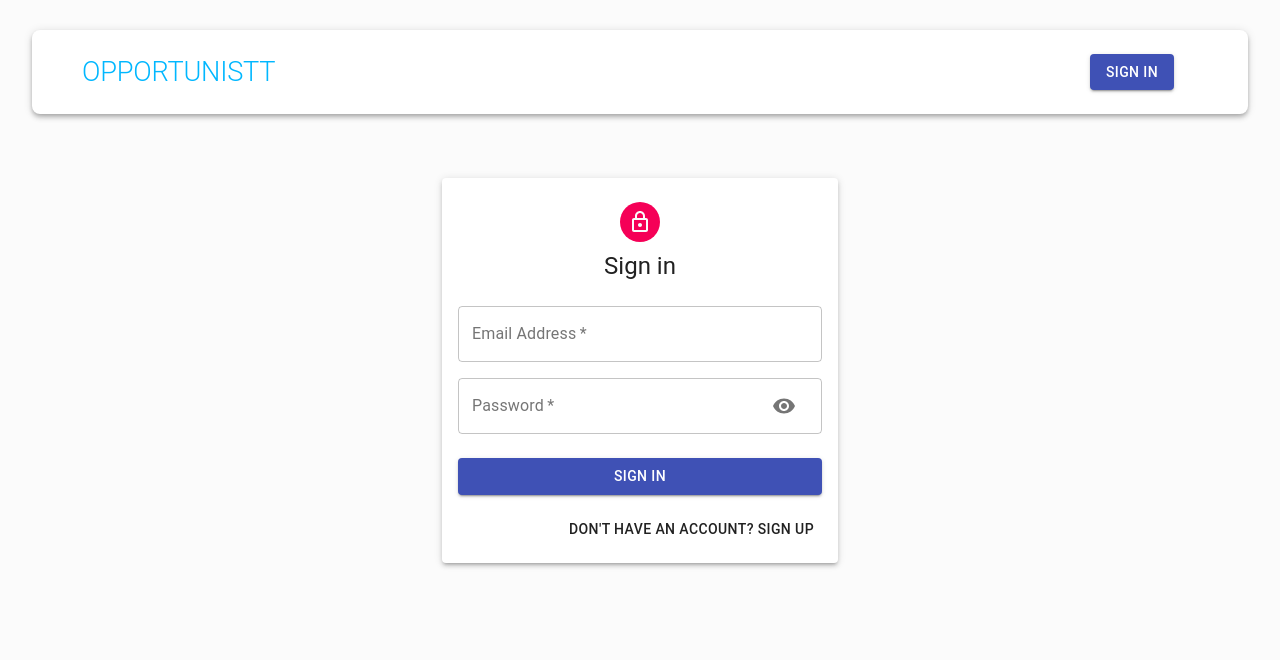
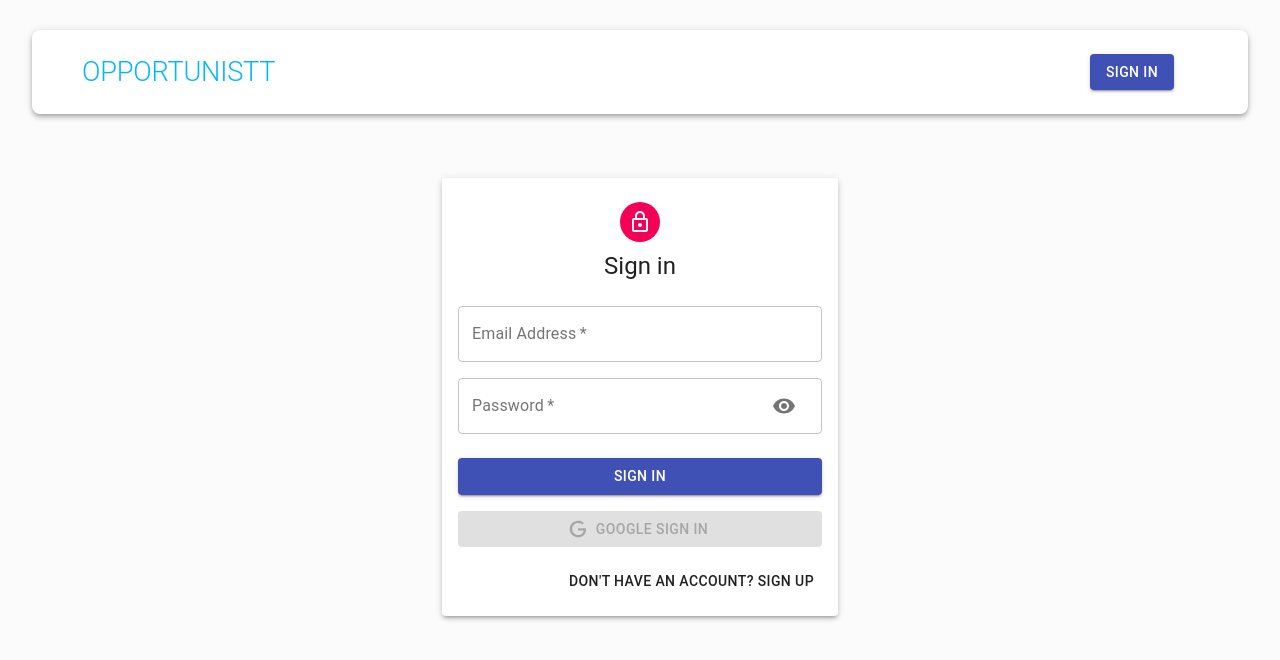
Before and after one commit to gnikita432/Opportunistt, a React (Create React App) app in the folder client/: page /auth in a window 1280 px wide. Shown: the top 660 px of the page. Built offline with nearby package versions, Linux system fonts and the light colour scheme.

Commit message:
Set up google Auth

```diff
--- a/client/src/components/Auth/Auth.js
+++ b/client/src/components/Auth/Auth.js
@@ -1,4 +1,6 @@
 import React, { useState } from "react";
+import { GoogleLogin } from "react-google-login";
+import { useDispatch } from "react-redux";
 
 import {
   Avatar,
@@ -14,11 +16,14 @@
 import useStyles from "./styles";
 import Input from "./Input";
 
+import Icon from "./Icon";
+
 const Auth = () => {
   const classes = useStyles();
 
   const [showPassword, setShowPassword] = useState(false);
   const [isSignup, setIsSignup] = useState(false);
+  const dispatch = useDispatch();
 
   const handleShowPassword = () =>
     setShowPassword((prevShowPassoword) => !prevShowPassoword);
@@ -29,6 +34,23 @@
   const switchMode = () => {
     setIsSignup((prevIsSignUp) => !prevIsSignUp);
   };
+
+  const googleSuccess = async (res) => {
+    const result = res?.profileObj; //optional channing operation
+    const token = res?.tokenId;
+
+    try {
+      dispatch({ type: 'AUTH', data: { result, token } });
+
+      // history.push("/");
+    } catch (error) {
+      console.log(error);
+    }
+    console.log(res);
+  };
+
+  const googleError = () =>
+    alert("Google Sign In was unsuccessful. Try again later");
 
   return (
     <Container component="main" maxWidth="xs">
@@ -89,6 +111,25 @@
           >
             {isSignup ? "Sign Up" : "Sign In"}
           </Button>
+          <GoogleLogin
+            clientId="851616108531-j8cdb6m7gt4sv3620gvpqff69drul089.apps.googleusercontent.com"
+            render={(renderProps) => (
+              <Button
+                className={classes.googleButton}
+                color="primary"
+                fullWidth
+                onClick={renderProps.onClick}
+                disabled={renderProps.disabled}
+                startIcon={<Icon />}
+                variant="contained"
+              >
+                Google Sign In
+              </Button>
+            )}
+            onSuccess={googleSuccess}
+            onFailure={googleError}
+            cookiePolicy="single_host_origin"
+          />
           <Grid container justify="flex-end">
             <Grid item>
               <Button onClick={switchMode}>
--- /dev/null
+++ b/client/src/components/Auth/Icon.js
@@ -0,0 +1,12 @@
+import React from 'react';
+
+const Icon = () => (
+  <svg style={{ width: '20px', height: '20px' }} viewBox="0 0 24 24">
+    <path
+      fill="currentColor"
+      d="M21.35,11.1H12.18V13.83H18.69C18.36,17.64 15.19,19.27 12.19,19.27C8.36,19.27 5,16.25 5,12C5,7.9 8.2,4.73 12.2,4.73C15.29,4.73 17.1,6.7 17.1,6.7L19,4.72C19,4.72 16.56,2 12.1,2C6.42,2 2.03,6.8 2.03,12C2.03,17.05 6.16,22 12.25,22C17.6,22 21.5,18.33 21.5,12.91C21.5,11.76 21.35,11.1 21.35,11.1V11.1Z"
+    />
+  </svg>
+);
+
+export default Icon;
--- a/client/src/components/Auth/styles.js
+++ b/client/src/components/Auth/styles.js
@@ -24,5 +24,7 @@
   submit: {
     margin: theme.spacing(3, 0, 2),
   },
-
+  googleButton: {
+    marginBottom: theme.spacing(2),
+  },
 }));
--- a/client/src/constants/actionTypes.js
+++ b/client/src/constants/actionTypes.js
@@ -3,3 +3,6 @@
 export const DELETE = 'DELETE';
 export const FETCH_ALL = 'FETCH_ALL';
 export const LIKE = 'LIKE';
+
+export const AUTH = 'AUTH'
+export const LOGOUT = 'LOGOUT'
--- /dev/null
+++ b/client/src/reducers/auth.js
@@ -0,0 +1,15 @@
+import {AUTH, LOGOUT} from '../constants/actionTypes';
+
+const authReducer = (state = { authData: null }, action) => {
+  switch (action.type) {
+    case AUTH:
+      localStorage.setItem('profile', JSON.stringify({ ...action?.data }));
+
+      return { ...state, authData: action?.data };
+
+    default:
+      return state;
+  }
+};
+
+export default authReducer;
--- a/client/src/reducers/index.js
+++ b/client/src/reducers/index.js
@@ -1,5 +1,6 @@
 import { combineReducers } from "redux";
 
 import posts from "./posts";
+import auth from "./auth";
 
-export default combineReducers({ posts });
+export default combineReducers({ posts, auth });
```
